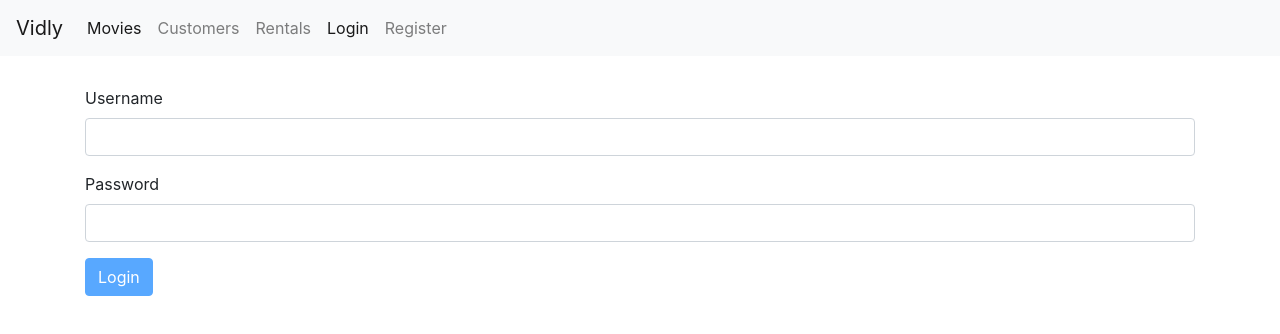
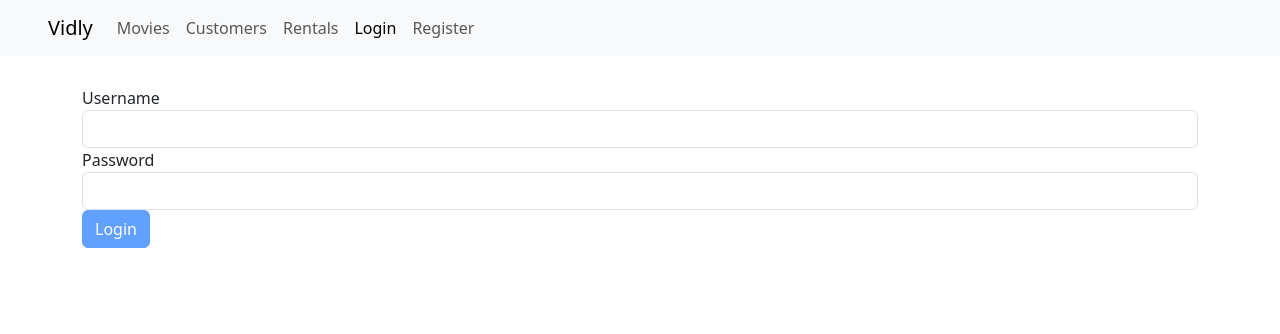
Before and after one commit to VirtueAndTerror/vidly-app-frontend, a React (Vite) app: page /login in a window 1280 px wide. Shown: the top 334 px of the page. Built offline with nearby package versions, Linux system fonts and the light colour scheme.

Commit message:
migrated to react-router-dom v6, to react v18, updated the other packages,added installed typescript

```diff
--- a/index.html
+++ b/index.html
@@ -9,21 +9,12 @@
       name="description"
       content="Web site created using create-react-app"
     />
-    <link rel="apple-touch-icon" href="/logo192.png" />
+
     <!--
       manifest.json provides metadata used when your web app is installed on a
       user's mobile device or desktop. See https://developers.google.com/web/fundamentals/web-app-manifest/
     -->
     <link rel="manifest" href="/manifest.json" />
-    <!--
-      Notice the use of %PUBLIC_URL% in the tags above.
-      It will be replaced with the URL of the `public` folder during the build.
-      Only files inside the `public` folder can be referenced from the HTML.
-
-      Unlike "/favicon.ico" or "favicon.ico", "%PUBLIC_URL%/favicon.ico" will
-      work correctly both with client-side routing and a non-root public URL.
-      Learn how to configure a non-root public URL by running `npm run build`.
-    -->
     <title>React App</title>
   </head>
   <body>
--- a/src/App.jsx
+++ b/src/App.jsx
@@ -1,62 +1,54 @@
-import React, { Component } from 'react';
-import { Route, Switch, Redirect } from 'react-router-dom';
+import { useEffect, useState } from 'react';
+import { Navigate, Route, Routes } from 'react-router-dom';
+import { ToastContainer } from 'react-toastify';
 import ProtectedRoute from './components/common/ProtectedRoute';
-import { ToastContainer } from 'react-toastify';
 
+import Customers from './components/Customers';
+import LoginForm from './components/LoginForm';
+import Logout from './components/Logout';
 import Movies from './components/Movies';
+import MoviesForm from './components/MoviesForm';
 import Navbar from './components/Navbar';
-import Customers from './components/Customers';
+import NotFound from './components/NotFound';
+import RegisterForm from './components/RegisterForm';
 import Rentals from './components/Rentals';
-import NotFound from './components/NotFound';
-import MoviesForm from './components/MoviesForm';
-import LoginForm from './components/LoginForm';
-import RegisterForm from './components/RegisterForm';
-import Logout from './components/Logout';
 
 import auth from './services/authService';
 
 import 'react-toastify/dist/ReactToastify.css';
 import './App.css';
 
-class App extends Component {
-	state = {};
+const App = () => {
+  const [user, setUser] = useState(null);
 
-	componentDidMount() {
+  useEffect(() => {
     const user = auth.getCurrentUser();
-		this.setState({ user });
-	}
-
-	// componentWillUnmount() {
-
-	// }
-
-	render() {
-		const { user } = this.state;
+    setUser(user);
+  }, []);
 
   return (
-			<React.Fragment>
+    <>
       <ToastContainer />
       <Navbar user={user} />
       <main className='container'>
-					<Switch>
-						<Route path='/login' component={LoginForm} />
-						<Route path='/logout' component={Logout} />
-						<Route path='/register' component={RegisterForm} />
-						<ProtectedRoute path='/movies/:id' component={MoviesForm} />
+        <Routes>
+          <Route path='/login' element={<LoginForm />} />
+          <Route path='/logout' element={<Logout />} />
+          <Route path='/register' element={<RegisterForm />} />
           <Route
-							path='/movies'
-							render={props => <Movies {...props} user={user} />}
+            path='/movies/:id'
+            element={<ProtectedRoute component={MoviesForm} />}
           />
-						<Route path='/customers' component={Customers} />
-						<Route path='/rentals' component={Rentals} />
-						<Route path='/not-found' component={NotFound} />
-						<Redirect exact from='/' to='/movies' />
-						<Redirect to='/not-found' />
-					</Switch>
+          <Route path='/movies' element={<Movies user={user} />} />
+          <Route path='/customers' element={<Customers />} />
+          <Route path='/rentals' element={<Rentals />} />
+          <Route path='/not-found' element={<NotFound />} />
+          <Route path='/' element={<Navigate to={'/movies'} />} />
+          <Route path='*' element={<Navigate to={'/not-found'} />} />
+        </Routes>
       </main>
-			</React.Fragment>
+    </>
   );
-	}
-}
+};
 
 export default App;
--- a/src/components/LoginForm.jsx
+++ b/src/components/LoginForm.jsx
@@ -1,8 +1,8 @@
-import React from 'react';
-import { Redirect } from 'react-router-dom';
+import { useLocation, useNavigate } from 'react-router-dom';
 import auth from '../services/authService';
 import Joi from 'joi';
 import Form from './common/Form';
+
 class LoginForm extends Form {
   constructor() {
     super();
@@ -48,4 +48,12 @@
   }
 }
 
-export default LoginForm;
+function LoginFormWrapper(props) {
+  const location = useLocation();
+  const navigate = useNavigate();
+  return (
+    <LoginForm {...props} location={location} history={{ push: navigate }} />
+  );
+}
+
+export default LoginFormWrapper;
--- a/src/components/Logout.jsx
+++ b/src/components/Logout.jsx
@@ -4,6 +4,7 @@
 const Logout = () => {
   useEffect(() => {
     auth.logout();
+    console.log('Logged out');
     window.location = '/';
   }, []);
 
--- a/src/components/MoviesForm.jsx
+++ b/src/components/MoviesForm.jsx
@@ -1,5 +1,5 @@
-import React from 'react';
 import Joi from 'joi';
+import { useParams, useNavigate } from 'react-router-dom';
 import Form from './common/Form';
 import { saveMovie, getMovie } from '../services/movieService';
 import { getGenres } from '../services/genreService';
@@ -91,4 +91,17 @@
   }
 }
 
-export default MoviesForm;
+// Wrapper injects v6 hooks as props the class component already expects
+function MoviesFormWrapper(props) {
+  const params = useParams();
+  const navigate = useNavigate();
+  return (
+    <MoviesForm
+      {...props}
+      match={{ params }}
+      history={{ push: navigate, replace: navigate }}
+    />
+  );
+}
+
+export default MoviesFormWrapper;
--- a/src/components/Navbar.jsx
+++ b/src/components/Navbar.jsx
@@ -3,15 +3,15 @@
 
 const Navbar = ({ user }) => {
   return (
-    <nav className='navbar navbar-expand-lg navbar-light bg-light'>
+    <nav className='navbar navbar-expand-lg navbar-light bg-light px-5'>
       <Link className='navbar-brand' to='/'>
         Vidly
       </Link>
       <button
         className='navbar-toggler'
         type='button'
-        data-toggle='collapse'
-        data-target='#navbarNav'
+        data-bs-toggle='collapse'
+        data-bs-target='#navbarNav'
         aria-controls='navbarNav'
         aria-expanded='false'
         aria-label='Toggle navigation'
--- a/src/components/NotFound.jsx
+++ b/src/components/NotFound.tsx
@@ -1,5 +1,3 @@
-import React from 'react';
-
 const NotFound = () => {
   return <h1>Not Found</h1>;
 };
--- a/src/components/SearchBox.jsx
+++ b/src/components/SearchBox.jsx
@@ -8,7 +8,7 @@
       className='form-control my-3'
       placeholder='Search...'
       value={value}
-      onChange={e => onChange(e.currentTarget.value)}
+      onChange={(e) => onChange(e.currentTarget.value)}
     />
   );
 };
--- a/src/components/common/ProtectedRoute.jsx
+++ b/src/components/common/ProtectedRoute.jsx
@@ -1,26 +1,11 @@
-import React from 'react';
-import { Route, Redirect } from 'react-router-dom';
+import { Navigate } from 'react-router-dom';
 import auth from '../../services/authService';
 
-const ProtectedRoute = ({ component: Component, render, ...rest }) => {
-  return (
-    <Route
-      {...rest}
-      render={props => {
-        if (!auth.getCurrentUser()) {
-          return (
-            <Redirect
-              to={{
-                pathname: '/login',
-                state: { from: props.location }
-              }}
-            />
-          );
-        } else {
-          return Component ? <Component {...props} /> : render(props);
-        }
-      }}
-    />
+const ProtectedRoute = ({ component: Component }) => {
+  return auth.getCurrentUser() ? (
+    <Component />
+  ) : (
+    <Navigate to={'/login'} replace={true} />
   );
 };
 
```
Also changed, not shown: package.json (+15 -10 lines), src/index.jsx (+4 -5 lines), tsconfig.json (added, +21 -0 lines), 1 other file (tests, documents, lock files or other folders). Lines whose indentation alone changed are shown as unchanged.
